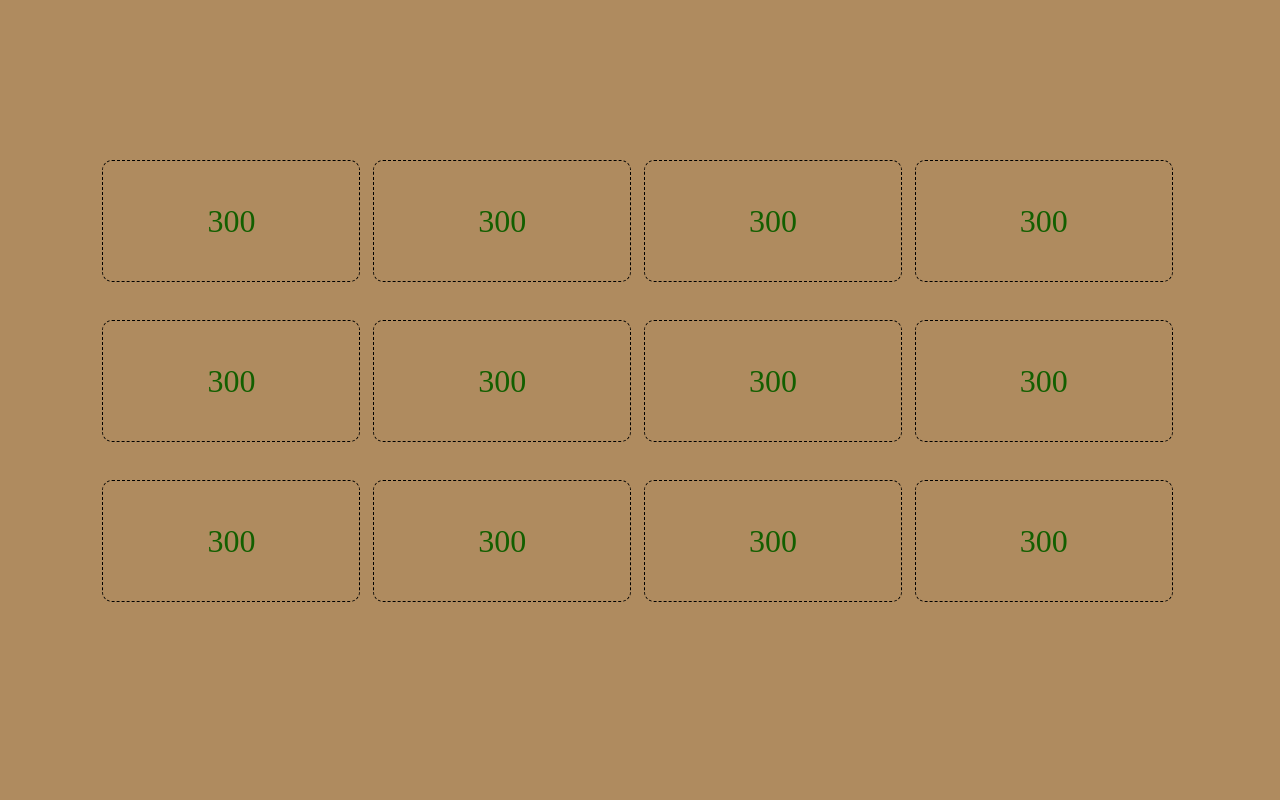
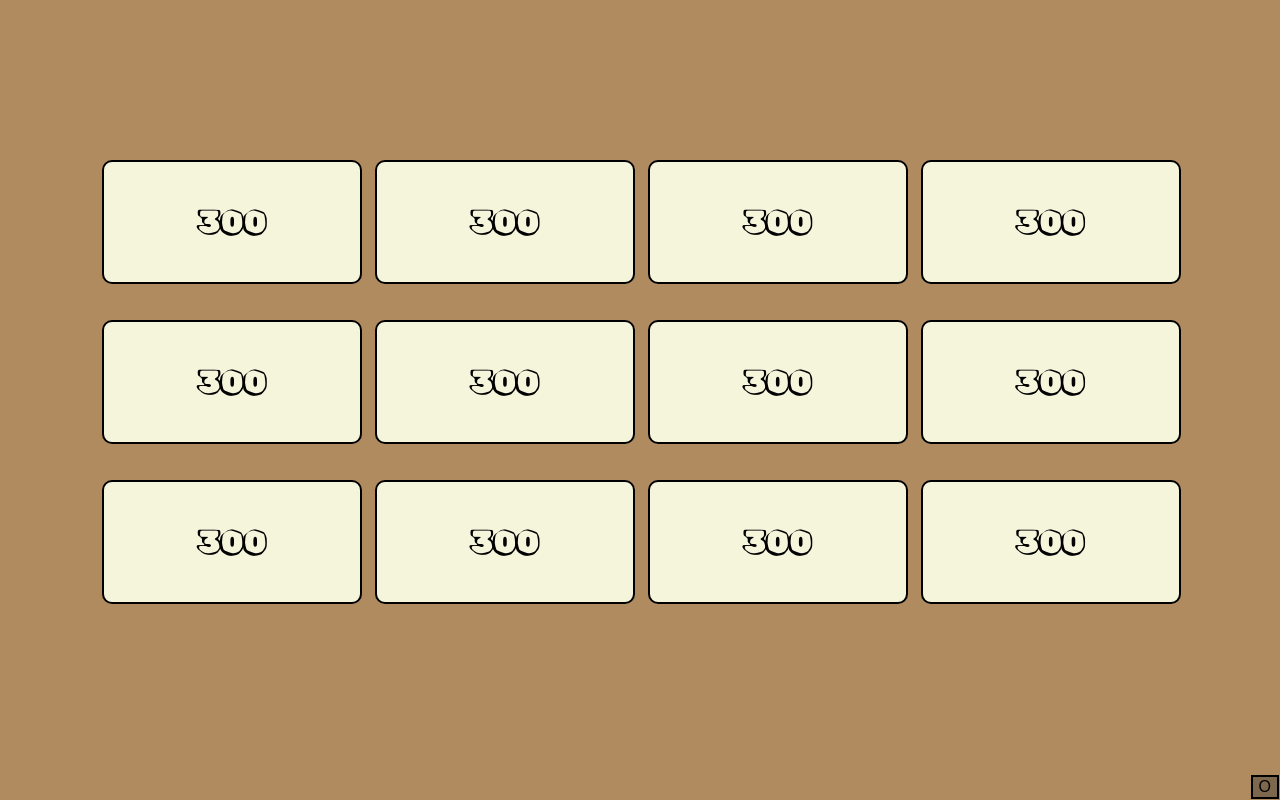
Before and after one commit to dakdolka/new_year_quiz, a plain HTML site: page main/main.html in a window 1280 px wide. Shown: the top 800 px of the page. Drawn offline with Linux system fonts and the light colour scheme.

Commit message:
big commit

```diff
--- a/information/info.css
+++ b/information/info.css
@@ -44,6 +44,8 @@ a{
     border-radius: 10px;
     font-size: 4vh;
     font-family: var(--main-font);
+    background-color: beige;
+
 }
 
 /* .ibp--cont{
--- a/js/btns_transition.js
+++ b/js/btns_transition.js
@@ -15,7 +15,7 @@ function setRandomBack() {
 }
 
 for (let btn of btns) {
-    btn.style.transition = 'all 0.3s ease-in-out'; // Переход только при изменении opacity
+    btn.style.transition = 'all 0.3s ease-in-out';
     btn.addEventListener('mouseenter', setRandomBack);
     btn.addEventListener('mouseleave', function () {
         this.style.backgroundImage = '';
--- a/js/main.js
+++ b/js/main.js
@@ -29,13 +29,12 @@ function hideElements() {
 
 function balls(){
   console.log(ppls);
-    const btns = document.querySelectorAll('.main-btn');
+    const btns = document.querySelectorAll('.btns-text');
     for (let i = 0; i < btns.length; i++) {
       if (ppls[i] >= 0){
         btns[i].textContent = 300 - ((ppls[i] % 3) * 100);}
       else{
         btns[i].textContent = 'Победа!';
-        btns[i].style.color = 'green';
       }
 
     }
@@ -44,6 +43,7 @@ function balls(){
 function clear_locals() {
   ppls = [0, 0, 0, 0, 0, 0, 0, 0, 0, 0, 0, 0];
   localStorage.setItem("ppls", JSON.stringify(ppls));
+  location.reload()
 }
 
 document.addEventListener('DOMContentLoaded', () =>{
--- a/main/main.css
+++ b/main/main.css
@@ -1,3 +1,13 @@
+@font-face {
+    font-family: 'cave';
+    src: url('../files/fonts/Caveat-Regular.ttf'), format('ttf');
+}
+
+@font-face {
+    font-family: 'cave';
+    src: url('../files/fonts/RubikVinyl-Regular.ttf'), format('ttf');
+}
+
 body{
     margin: 0;
     /* background-image: url('files/img/test.png'); */
@@ -13,6 +23,14 @@ a{
     text-decoration: none;
 }
 
+.btns-text{
+    font-family: 'cave';
+    color: black;
+    /* background-color: rgba(50, 50, 50, 0.4); */
+    padding: 5px;
+    /* border-radius: 5px; */
+}
+
 .main-container{
     position: relative;
     display: flex;
@@ -20,13 +38,13 @@ a{
     flex-wrap: wrap;
     top: 20vh;
     left: 7vw;
-    width: 80,1vw;
+    width: auto;
     height: 60vh;
 }
 
 .main-btn{
     display: flex;
-    border: dashed 1px black;
+    border: solid 2px black;
     border-radius: 10px;
     width: 20vw;
     height: 15vh;
@@ -35,7 +53,16 @@ a{
     margin-left: 1vw;
     align-items: center;
     justify-content: center;
-    color: rgb(19, 95, 0);
+    color: black;
+    background-color:beige;
+}
+.clear-btn{
+    position: fixed;
+    bottom: 1px;
+    right: 1px;
+    font-size: 2vh;
+    background-color: rgba(50, 50, 50, 0.4);
+    border: solid 2px black;
 
     /* &:hover{
         border: solid 1px black;
--- a/main/main.html
+++ b/main/main.html
@@ -8,20 +8,20 @@
 </head>
 <body>
     <div class = "main-container">
-        <a class="main-btn" href="../information/f1.html">тест</a>
-        <a class="main-btn" href="../information/f2.html">тест</a>
-        <a class="main-btn" href="../information/f3.html">тест</a>
-        <a class="main-btn" href="../information/f4.html">тест</a>
-        <a class="main-btn" href="../information/f5.html">тест</a>
-        <a class="main-btn" href="../information/f6.html">тест</a>
-        <a class="main-btn" href="../information/f7.html">тест</a>
-        <a class="main-btn" href="../information/f8.html">тест</a>
-        <a class="main-btn" href="../information/f9.html">тест</a>
-        <a class="main-btn" href="../information/f10.html">тест</a>
-        <a class="main-btn" href="../information/f11.html">тест</a>
-        <a class="main-btn" href="../information/f12.html">тест</a>
+        <a class="main-btn" href="../information/f1.html"><p class="btns-text"></p></a>
+        <a class="main-btn" href="../information/f2.html"><p class="btns-text"></p></a>
+        <a class="main-btn" href="../information/f3.html"><p class="btns-text"></p></a>
+        <a class="main-btn" href="../information/f4.html"><p class="btns-text"></p></a>
+        <a class="main-btn" href="../information/f5.html"><p class="btns-text"></p></a>
+        <a class="main-btn" href="../information/f6.html"><p class="btns-text"></p></a>
+        <a class="main-btn" href="../information/f7.html"><p class="btns-text"></p></a>
+        <a class="main-btn" href="../information/f8.html"><p class="btns-text"></p></a>
+        <a class="main-btn" href="../information/f9.html"><p class="btns-text"></p></a>
+        <a class="main-btn" href="../information/f10.html"><p class="btns-text"></p></a>
+        <a class="main-btn" href="../information/f11.html"><p class="btns-text"></p></a>
+        <a class="main-btn" href="../information/f12.html"><p class="btns-text"></p></a>
     </div>
-    <!-- <button onclick="clear_locals()">Очистить</button> -->
+    <button onclick="clear_locals()" class="clear-btn">О</button>
     <script src="../js/main.js"></script>
     <script src="../js/btns_transition.js"></script>
 </body>
```
Also changed, not shown: information/f1.html (+3 -3 lines), files/fonts/RubikVinyl-Regular.ttf (added), files/img/0.png, files/img/1.png, files/img/2.png, files/img/5.png (deleted), 2 other files.
